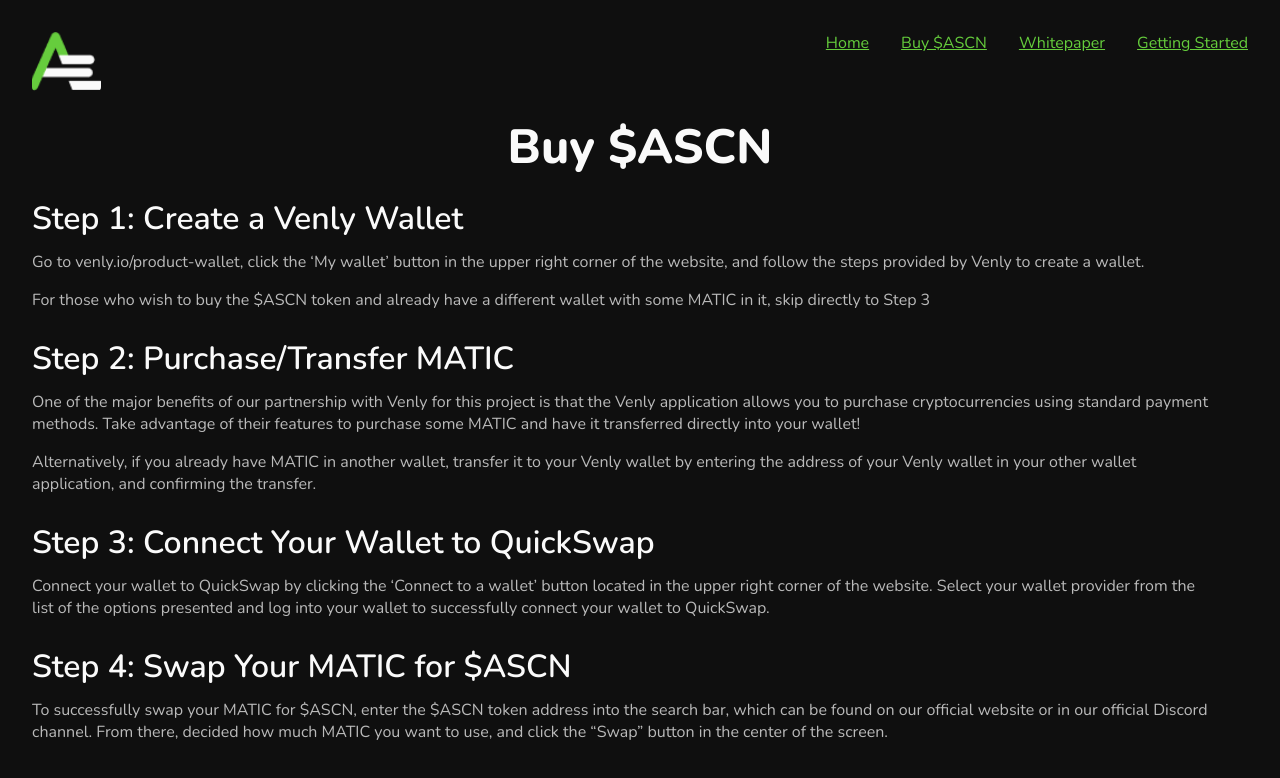
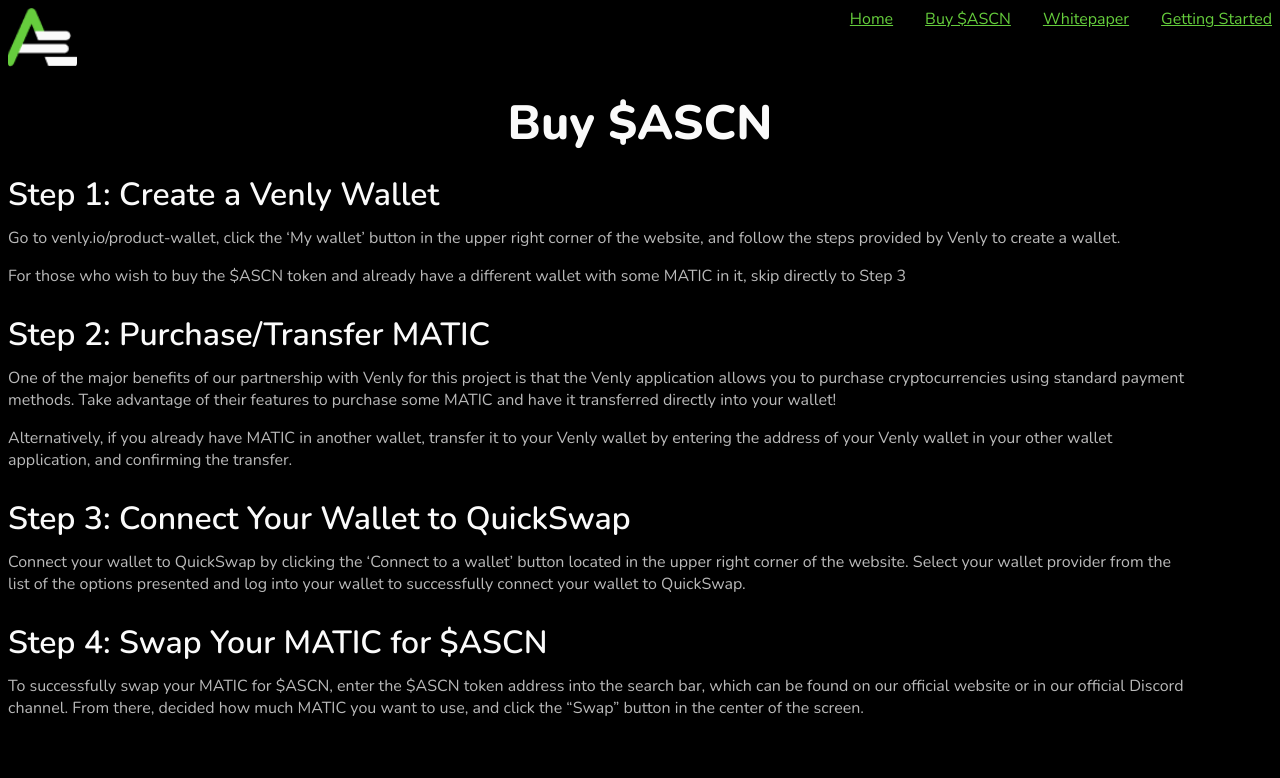
Before and after one commit to nquintan-catalyst/ascensionx, a React (Create React App) app: page /ascensionx/buy in a window 1280 px wide. Shown: the top 778 px of the page. Built offline with nearby package versions, Linux system fonts and the light colour scheme.

Commit message:
Added initial parallax

```diff
--- a/package.json
+++ b/package.json
@@ -26,6 +26,7 @@
     "react-icons": "^4.3.1",
     "react-router-dom": "^6.3.0",
     "react-scripts": "5.0.1",
+    "react-scroll-parallax": "^3.2.0",
     "styled-components": "^5.3.5",
     "typescript": "^4.6.4",
     "web-vitals": "^2.1.4"
--- a/src/components/GettingStarted.tsx
+++ b/src/components/GettingStarted.tsx
@@ -1,5 +1,4 @@
 import * as React from 'react';
-import { useState } from "react";
 import Header from "./Header";
 import Stepper from '@mui/material/Stepper';
 // import Typography from '@mui/material/Typography';
--- a/src/components/Leaf.tsx
+++ b/src/components/Leaf.tsx
@@ -1,5 +1,6 @@
 import { ReactNode } from "react";
-import { motion } from "framer-motion";
+// import { motion } from "framer-motion";
+import { Parallax } from 'react-scroll-parallax';
 
 type LeafProps = {
     side: "Left" | "Right";
@@ -8,7 +9,9 @@
 
 const Leaf: React.FC<LeafProps> = ({children, side}) => {
 
-    if (side === "Left") {
+    const speed = Math.floor(Math.random() * 10) + 10;
+
+    /* if (side === "Left") {
         return(
             <motion.div
             initial={{ y: 300 }}
@@ -30,6 +33,23 @@
                 {children}
             </motion.div>
         );
+    } */
+    if (side === "Left") {
+        return(
+            <Parallax
+            speed={speed}
+            className="contentContainer--left">
+                {children}
+            </Parallax>
+        );
+    } else {
+        return(
+            <Parallax
+            speed={speed}
+            className="contentContainer--right">
+                {children}
+            </Parallax>
+        );
     }
 };
 
--- a/src/index.css
+++ b/src/index.css
@@ -1,23 +1,20 @@
 body {
-  margin: 0;
   -webkit-font-smoothing: antialiased;
   -moz-osx-font-smoothing: grayscale;
-  background-color: #0f0f0f;
+  background-color: black;
   color: #fafafa;
-  max-width: 1224px;
-  margin: 16px auto;
-  padding: 16px 32px;
+  max-width: 100vw;
   font-family: 'Nunito', sans-serif;
 }
 
 ::-webkit-scrollbar {
   width: 8px;
   height: 8px;
-  background-color: #0f0f0f;
+  background-color: black;
 }
 
 ::-webkit-scrollbar-thumb {
-  background-color: #424242;
+  background-color: #333333;
 }
 
 code {
@@ -79,7 +76,7 @@
 }
 
 table thead {
-  background-color: #0f0f0f;
+  background-color: black;
 }
 
 table th {
@@ -124,7 +121,7 @@
 }
 
 .button--2nd {
-  background-color: #0f0f0f;
+  background-color: black;
   border: 1px solid #fafafa;
   color: #fafafa;
 }
@@ -285,8 +282,8 @@
   bottom: 0;
   -webkit-transform: translateX(-50%);
           transform: translateX(-50%);
-  -webkit-box-shadow: 0 0 0 8px #0f0f0f;
-          box-shadow: 0 0 0 8px #0f0f0f;
+  -webkit-box-shadow: 0 0 0 8px black;
+          box-shadow: 0 0 0 8px black;
 }
 
 .socials {
@@ -341,8 +338,8 @@
   content: "";
   height: 100%;
   width: 32px;
-  background: -webkit-gradient(linear, left top, right top, from(rgba(15, 15, 15, 0.5)), to(rgba(15, 15, 15, 0)));
-  background: linear-gradient(90deg, rgba(15, 15, 15, 0.5), rgba(15, 15, 15, 0));
+  background: -webkit-gradient(linear, left top, right top, from(rgba(0, 0, 0, 0.5)), to(rgba(0, 0, 0, 0)));
+  background: linear-gradient(90deg, rgba(0, 0, 0, 0.5), rgba(0, 0, 0, 0));
   position: absolute;
   top: 0;
   left: 0;
@@ -352,8 +349,8 @@
   content: "";
   height: 100%;
   width: 32px;
-  background: -webkit-gradient(linear, right top, left top, from(rgba(15, 15, 15, 0.5)), to(rgba(15, 15, 15, 0)));
-  background: linear-gradient(270deg, rgba(15, 15, 15, 0.5), rgba(15, 15, 15, 0));
+  background: -webkit-gradient(linear, right top, left top, from(rgba(0, 0, 0, 0.5)), to(rgba(0, 0, 0, 0)));
+  background: linear-gradient(270deg, rgba(0, 0, 0, 0.5), rgba(0, 0, 0, 0));
   position: absolute;
   top: 0;
   right: 0;
@@ -391,7 +388,7 @@
   gap: calc(var(--gap) / 2);
   margin: 0;
   scroll-snap-align: start;
-  background: #1a1a1a;
+  background: #0a0a0a;
   padding: 10px;
   padding-bottom: 32px;
   border-radius: 4px;
--- a/src/index.scss
+++ b/src/index.scss
@@ -1,18 +1,18 @@
-$color-background: hsl(0, 0%, 6%);
+$color-background: rgb(0, 0, 0);
 $color-foreground: hsl(0, 0%, 98%);
 $color-primary: hsl(103, 59%, 52%);
 $color-on-primary: hsl(0, 0%, 6%);
 $hyperlink-color: #177114;
 
 body {
-  margin: 0;
+  //margin: 0;
   -webkit-font-smoothing: antialiased;
   -moz-osx-font-smoothing: grayscale;
   background-color: $color-background;
   color: $color-foreground;
-  max-width: 1224px;
-  margin: 16px auto;
-  padding: 16px 32px;
+  max-width: 100vw;
+  //margin: 16px auto;
+  //padding: 16px 32px;
   font-family: 'Nunito', sans-serif;
 }
 
--- a/src/index.tsx
+++ b/src/index.tsx
@@ -7,12 +7,14 @@
 import GettingStarted from "./components/GettingStarted";
 import reportWebVitals from './reportWebVitals';
 import { BrowserRouter, Route, Routes } from "react-router-dom";
+import { ParallaxProvider } from 'react-scroll-parallax';
 
 const root = ReactDOM.createRoot(
   document.getElementById('root') as HTMLElement
 );
 root.render(
   <React.StrictMode>
+    <ParallaxProvider>
       <BrowserRouter>
         <Routes>
           <Route path="/ascensionx" element={<App />} />
@@ -21,6 +23,7 @@
           <Route path="/ascensionx/gettingStarted" element={<GettingStarted />} />
         </Routes>
       </BrowserRouter>
+    </ParallaxProvider>
   </React.StrictMode>
 );
 
```
Also changed, not shown: 2 other files (tests, documents, lock files or other folders). Lines whose indentation alone changed are shown as unchanged.
